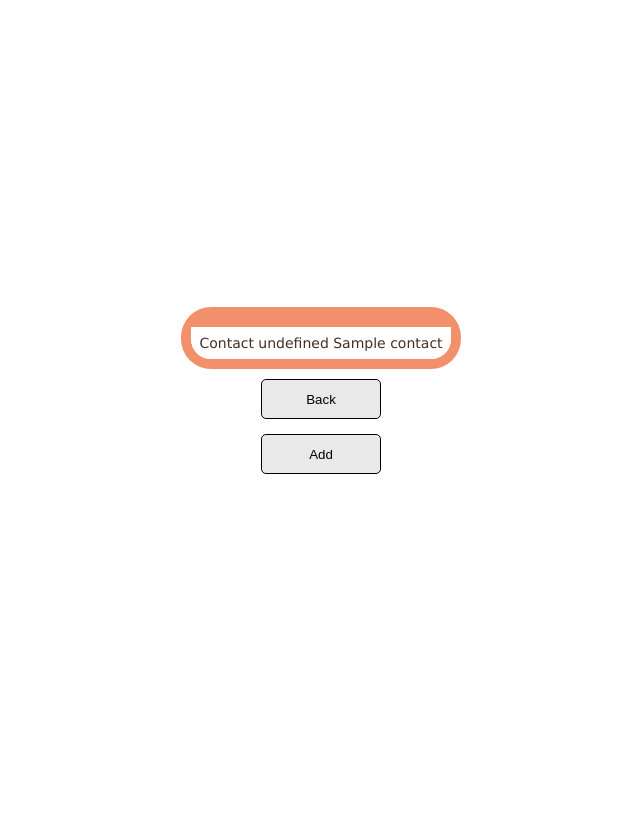
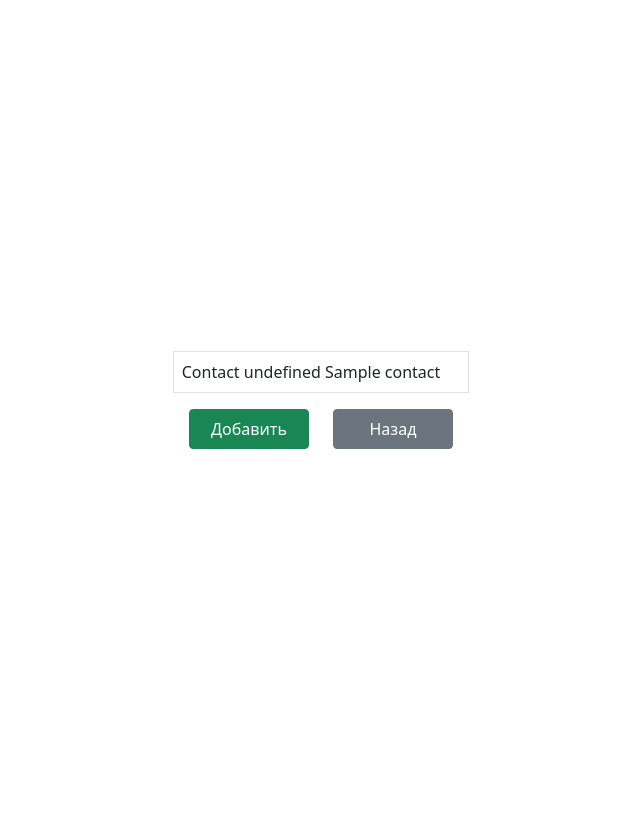
Before and after one commit to moevm/nosql2h20-patients-mongo, a Flask app: page /card/1/contacts in a window 1280 px wide. Shown: the whole page, without its empty margins (319-959 px from the left). After the commit the page ends 449 px from the top, so only its background shows below. Run offline with Flask 2, Linux system fonts and the light colour scheme; a database or web service that is not in the repository returns one stand-in record (values such as "Sample title"); data that the repository does not hold is empty.

Commit message:
update contacts.html style

```diff
--- a/frontend/templates/contacts.html
+++ b/frontend/templates/contacts.html
@@ -6,27 +6,37 @@
   <title>Contacts</title>
   <meta name="description" content="">
   <meta name="viewport" content="width=device-width, initial-scale=1">
-  <link rel="stylesheet" type="text/css" href="{{ url_for('static', filename='css/table.css') }}"/>
+  <link rel="stylesheet" type="text/css" href="{{ url_for('static', filename='css/main.css') }}" />
+  <!-- Bootstrap CSS -->
+  <link href="https://cdn.jsdelivr.net/npm/bootstrap@5.0.0-beta1/dist/css/bootstrap.min.css" rel="stylesheet"
+    integrity="sha384-giJF6kkoqNQ00vy+HMDP7azOuL0xtbfIcaT9wjKHr8RbDVddVHyTfAAsrekwKmP1" crossorigin="anonymous">
+  <script src="https://code.jquery.com/jquery-3.5.1.js" integrity="sha256-QWo7LDvxbWT2tbbQ97B53yJnYU3WhH/C8ycbRAkjPDc="
+    crossorigin="anonymous"></script>
 </head>
 
-<body>
-  <div class="wrapper" style="display: flex; justify-content: center; height: 100vh; align-items: center; flex-direction: column;">
-  <table>
-     <tbody>
+<body class="addForm" style="height: 100vh;">
+  <div class="row">
+    <table class="table table-hover">
+      <tbody>
         {%for contact in contacts %}
-        <tr onclick="location.href='{{ url_for('contact_edit', phone_number = phone_number,  index = loop.index-1) }}';">
-            <td>{{ contact}}</td>
+        <tr
+          onclick="location.href='{{ url_for('contact_edit', phone_number = phone_number,  index = loop.index-1) }}';">
+          <td>{{ contact}}</td>
         </tr>
         {% endfor %}
-    </tbody>
-  </table>
-	<div style="display: flex;padding-top:10px">
+      </tbody>
+    </table>
+  </div>
 
-	<div style="padding:10px">
-		<button onclick="location.href='{{ url_for('card_patient', phone_number=phone_number) }}';">Back</button>
-		<button onclick="location.href='{{ url_for('add_contact', phone_number=phone_number) }}';">Add</button>
-
-	</div>
+  <div class="row">
+    <div class="col">
+      <button class="btn btn-success"
+        onclick="location.href='{{ url_for('add_contact', phone_number=phone_number) }}';">Добавить</button>
+    </div>
+    <div class="col">
+      <button class="btn btn-secondary"
+        onclick="location.href='{{ url_for('card_patient', phone_number=phone_number) }}';">Назад</button>
+    </div>
   </div>
 
 </body>
```
